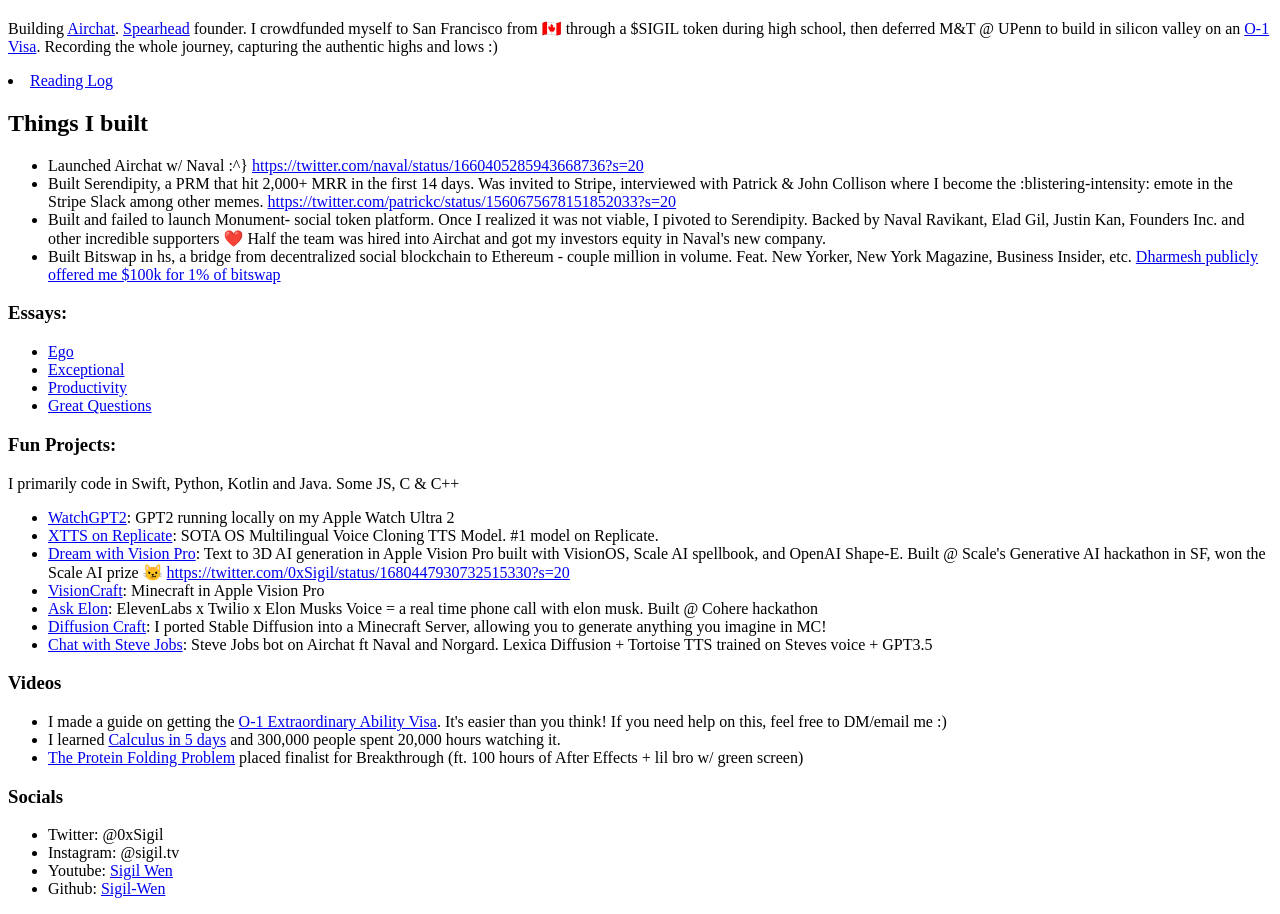
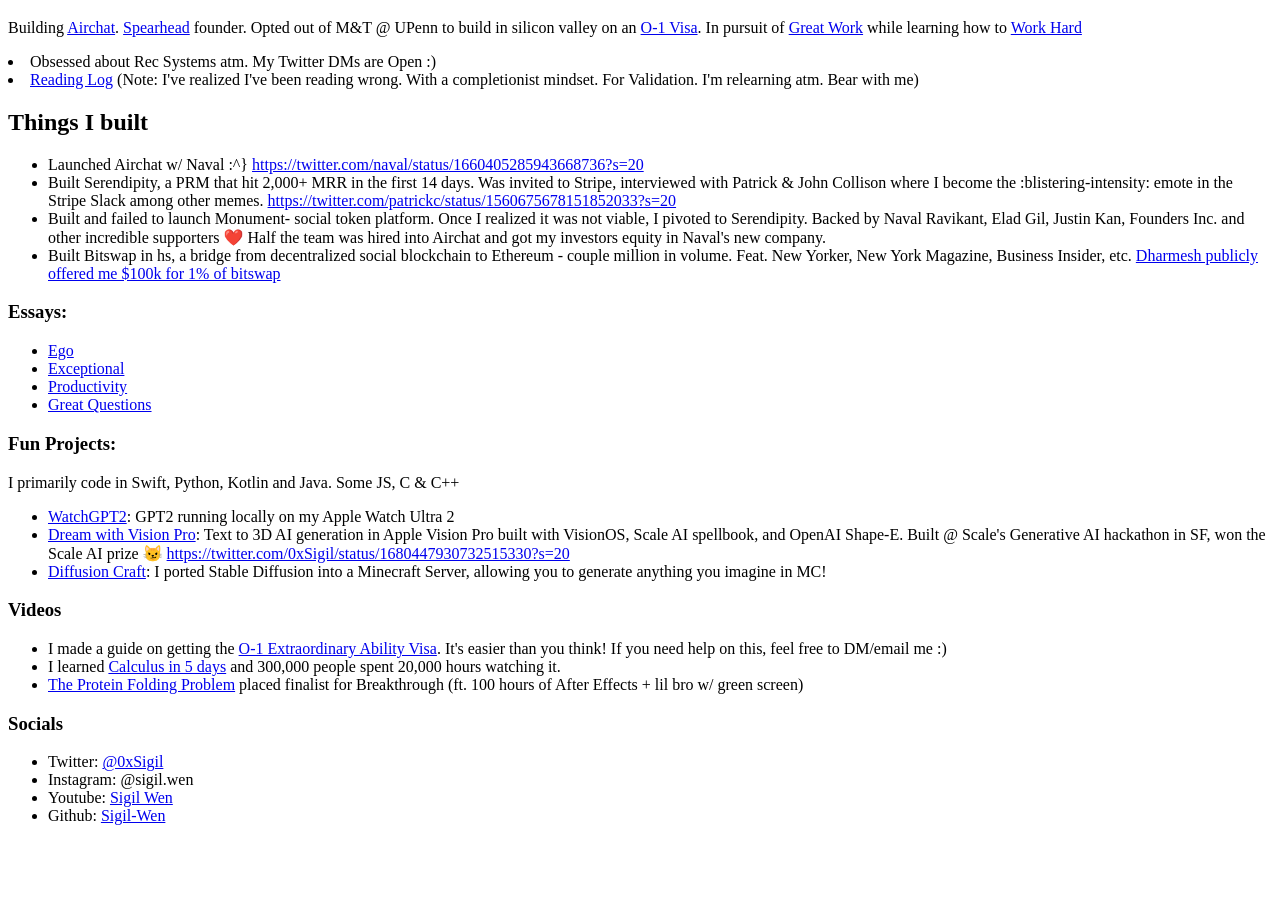
Before and after one commit to Sigil-Wen/sigilwen.ca, a plain HTML site: page index.html in a window 1280 px wide. Shown: the part 61-975 px from the top of the page. After the commit the page ends 902 px from the top, so only its background shows below. Drawn offline with Linux system fonts and the light colour scheme.

Commit message:
in pursuit of great work

```diff
--- a/index.html
+++ b/index.html
@@ -13,8 +13,10 @@
   <title>Sigil Wen</title>
 </head>
 <h1>Sigil Wen</h1>
-<p>Building <a href="https://getairchat.com/" target="_blank">Airchat</a>. <a href="https://spearhead.co/">Spearhead</a> founder. I crowdfunded myself to San Francisco from 🇨🇦 through a $SIGIL token during high school, then deferred M&T @ UPenn to build in silicon valley on an <a href="https://youtu.be/1pu_j2V0GJs?si=oNjE3-c9UWGttGoy" target="_blank">O-1 Visa</a>. Recording the whole journey, capturing the authentic highs and lows :)</p>
-<li><a href="/reading.html">Reading Log</a></li>
+<p>Building <a href="https://getairchat.com/" target="_blank">Airchat</a>. <a href="https://spearhead.co/">Spearhead</a> founder. Opted out of M&T @ UPenn to build in silicon valley on an <a href="https://youtu.be/1pu_j2V0GJs?si=oNjE3-c9UWGttGoy" target="_blank">O-1 Visa</a>. In pursuit of <a href="https://paulgraham.com/greatwork.html">Great Work</a> while learning how to <a href="https://paulgraham.com/hwh.html">Work Hard</a></p>
+
+<li>Obsessed about Rec Systems atm. My Twitter DMs are Open :)</li>
+<li><a href="/reading.html">Reading Log</a> (Note: I've realized I've been reading wrong. With a completionist mindset. For Validation. I'm relearning atm. Bear with me)</li>
 
 
 
@@ -38,12 +40,8 @@
 <p>I primarily code in Swift, Python, Kotlin and Java. Some JS, C & C++</p>
 <ul>
   <li><a href="https://x.com/0xSigil/status/1706950465047695532?s=20">WatchGPT2</a>: GPT2 running locally on my Apple Watch Ultra 2</li>
-  <li><a href="https://x.com/0xSigil/status/1703189659776622789?s=20">XTTS on Replicate</a>: SOTA OS Multilingual Voice Cloning TTS Model. #1 model on Replicate. </li>
   <li><a href="https://github.com/Sigil-Wen/Dream-with-Vision-Pro">Dream with Vision Pro</a>: Text to 3D AI generation in Apple Vision Pro built with VisionOS, Scale AI spellbook, and OpenAI Shape-E. Built @ Scale's Generative AI hackathon in SF, won the Scale AI prize 😼 <a href="https://twitter.com/0xSigil/status/1680447930732515330?s=20">https://twitter.com/0xSigil/status/1680447930732515330?s=20</a> </li>
-  <li><a href="https://github.com/Sigil-Wen/VisionCraft">VisionCraft</a>: Minecraft in Apple Vision Pro</li>
-  <li><a href="https://github.com/Sigil-Wen/AskElon">Ask Elon</a>: ElevenLabs x Twilio x Elon Musks Voice = a real time phone call with elon musk. Built @ Cohere hackathon</li>
   <li><a href="https://youtu.be/woRRLd_4K0E"target="_blank">Diffusion Craft</a>: I ported Stable Diffusion into a Minecraft Server, allowing you to generate anything you imagine in MC!</li>
-  <li><a href="https://www.getairchat.com/stevejobs/chatwithstevejobs?r=F31ABD8C-E97C-460A-A0D0-DF963A40ACE4" target="_blank">Chat with Steve Jobs</a>: Steve Jobs bot on Airchat ft Naval and Norgard. Lexica Diffusion + Tortoise TTS trained on Steves voice + GPT3.5</li>
 </ul>
 
 <h3>Videos</h3>
@@ -55,8 +53,8 @@
 
 <h3>Socials</h3>
 <ul>
-  <li>Twitter: @0xSigil</li>
-  <li>Instagram: @sigil.tv</li>
+  <li>Twitter: <a href="https://twitter.com/0xSigil">@0xSigil</a></li>
+  <li>Instagram: @sigil.wen</li>
   <li>Youtube: <a href="https://www.youtube.com/c/SigilWen">Sigil Wen</a></li>
   <li>Github: <a href="https://github.com/Sigil-Wen" target="_blank">Sigil-Wen</a></li>
 </ul>
```
